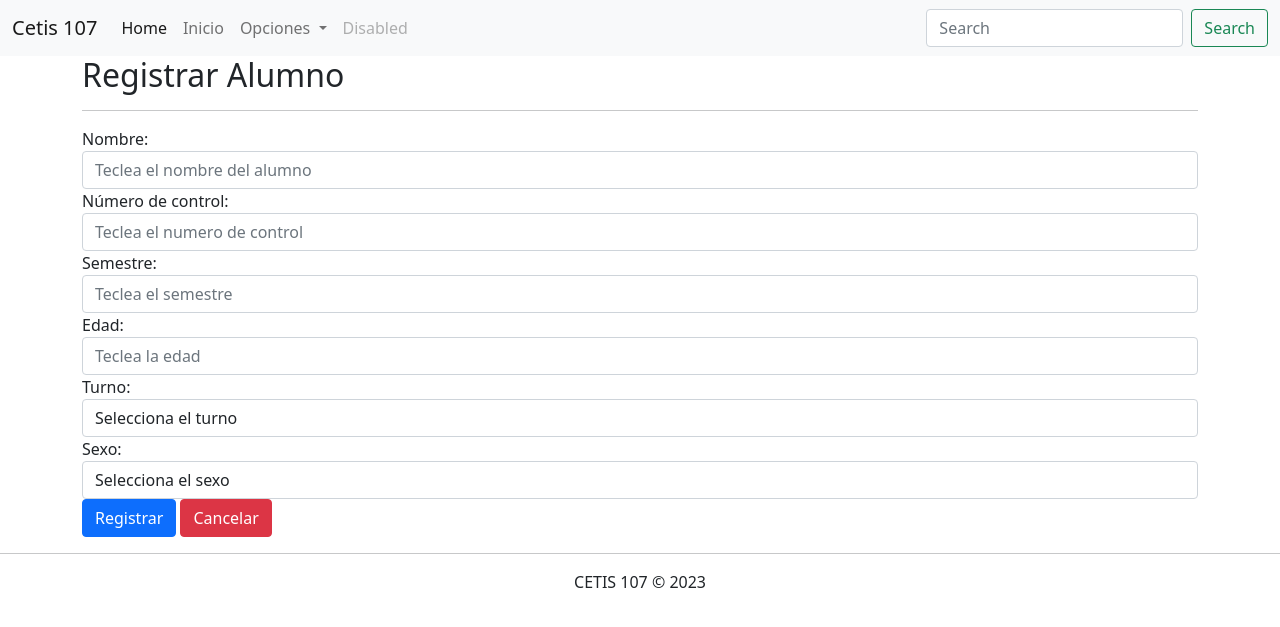
After one commit to EvelynCast/webybasededatos2023, a PHP site: page /RegistrarAlumno.php in a window 1280 px wide. The commit adds this page. Shown: the top 627 px of the page. Run offline with PHP 8.4, Linux system fonts and the light colour scheme; some libraries are stand-ins or nearby versions.

Commit message:
Add files via upload

```diff
--- /dev/null
+++ b/parcial2/RegistrarAlumno.php
@@ -0,0 +1,67 @@
+<!DOCTYPE html>
+<html lang="en">
+<head>
+    <meta charset="UTF-8">
+    <meta name="viewport" content="width=device-width, initial-scale=1.0">
+    <title>Registrar Alumno</title>
+    <link rel="stylesheet" href="css/bootstrap.css">
+    <script src="code.jquery.com_jquery-3.7.1.js"></script>
+</head>
+<body>
+    <?php include 'menu.php'; ?>
+        <div class="container">
+            <div class="row">
+                <div class="col-12">
+                    <h2>Registrar Alumno</h2><hr>
+                    <form action="GuardarRegistro.php" method="POST">
+                    <div class="form-group">
+                            <label for="">Nombre:</label>
+                            <input name="nombre" type="text" class="form-control" placeholder="Teclea el nombre del alumno" required>
+                        </div>
+                        <div class="form-group">
+                            <label for="">Número de control:</label>
+                            <input name="nc" type="text" class="form-control" placeholder="Teclea el numero de control" required>
+                        </div>
+                        <div class="form-group">
+                            <label for="">Semestre:</label>
+                            <input name="semestre" type="number" class="form-control" placeholder="Teclea el semestre" required>
+                        </div>
+                        <div class="form-group">
+                            <label for="">Edad:</label>
+                            <input name="edad" type="number" class="form-control" placeholder="Teclea la edad" required>
+                        </div>
+                        <div class="form-group">
+                            <label for="">Turno:</label>
+                            <select name="turno" class="form-control" required>
+                                <option value="">Selecciona el turno</option>
+                                <option value="0">MATUTINO</option>
+                                <option value="1">VESPERTINO</option>
+                            </select>
+                        </div>
+                        <div class="form-group">
+                            <label for="">Sexo:</label>
+                            <select name="sexo" class="form-control" required>
+                                <option value="">Selecciona el sexo</option>
+                                <option value="0">FEMENINO</option>
+                                <option value="1">MASCULINO</option>
+                                <option value="2">Prefiero no decirlo</option>
+                            </select>
+                        </div>
+                        <div>
+                            <input type="submit" value="Registrar" class="btn btn-primary" required>
+                            <a href="consultarAlumnos.php" class="btn btn-danger">Cancelar</a>
+                        </div>
+                    </form>
+                </div>
+            </div>
+        </div>
+
+
+    <footer class="text-center">
+        <hr>
+        CETIS 107 &copy; 2023
+    </footer>
+
+    <script src="js/bootstrap.js"></script>
+</body>
+</html>
--- a/parcial2/menu.php
+++ b/parcial2/menu.php
@@ -20,7 +20,7 @@
                 <li><a class="dropdown-item" href="home.php">Inicio</a></li>
                 <li><a class="dropdown-item" href="consultarAlumnos.php">Consultar alumnos</a></li>
                 <li><hr class="dropdown-divider"></li>
-                <li><a class="dropdown-item" href="">Registrar alumnos</a></li>
+                <li><a class="dropdown-item" href="RegistrarAlumno.php">Registrar alumnos</a></li>
             </ul>
             </li>
             <li class="nav-item">
```
Also changed, not shown: parcial2/GuardarRegistro.php (added, +23 -0 lines).
